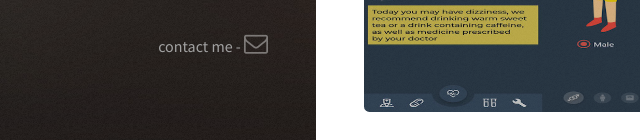
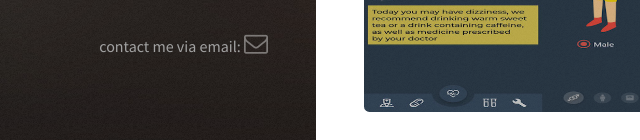
Before and after one commit to MoshenskaNikol/MoshenskaNikol.github.io, a plain HTML site: page index.html in a window 1280 px wide. Shown: the part 660-800 px from the top of the page, 68-708 px from the left. Drawn offline with Linux system fonts and the light colour scheme.

Commit message:
Update index.html

```diff
--- a/index.html
+++ b/index.html
@@ -158,7 +158,7 @@
 				<!--	<li><a href="#" class="icon fa-twitter"><span class="label">Twitter</span></a></li>
 					<li><a href="#" class="icon fa-github"><span class="label">Github</span></a></li>
 					<li><a href="#" class="icon fa-dribbble"><span class="label">Dribbble</span></a></li>-->
-					<li>contact me - <a href="mailto:nikol.r.moshenska@gmail.com" class="icon fa-envelope-o"><span class="label">Email</span></a></li>
+					<li>contact me via email: <a href="mailto:nikol.r.moshenska@gmail.com" class="icon fa-envelope-o"><span class="label">Email</span></a></li>
 				</ul>
 			    <!--<ul class="copyright">
 					<li>&copy; Untitled</li><li>Design: <a href="#">HTML5 UP</a></li>
```
